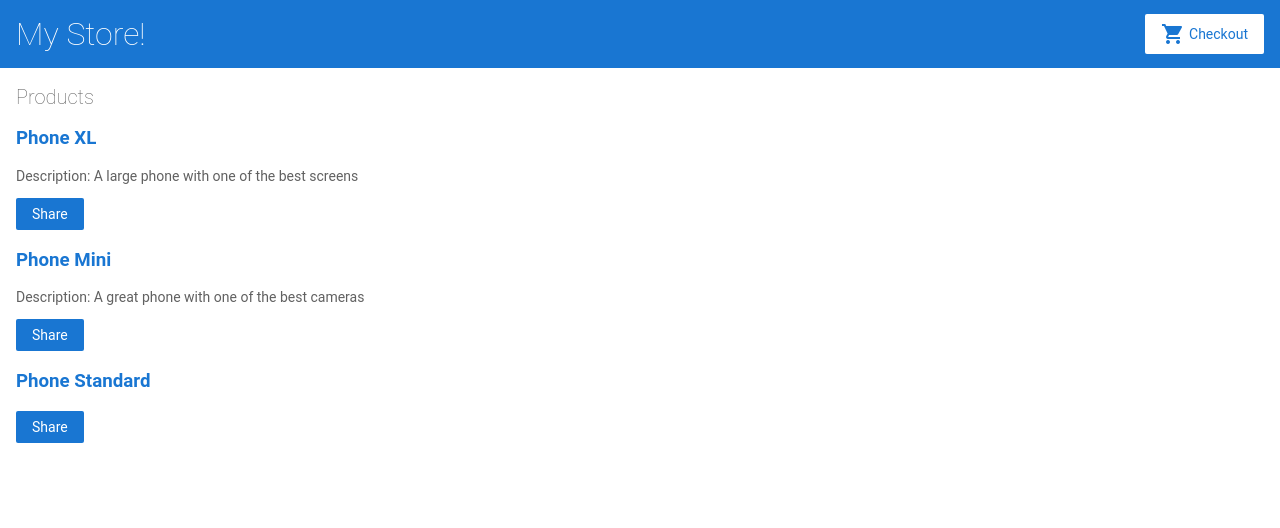
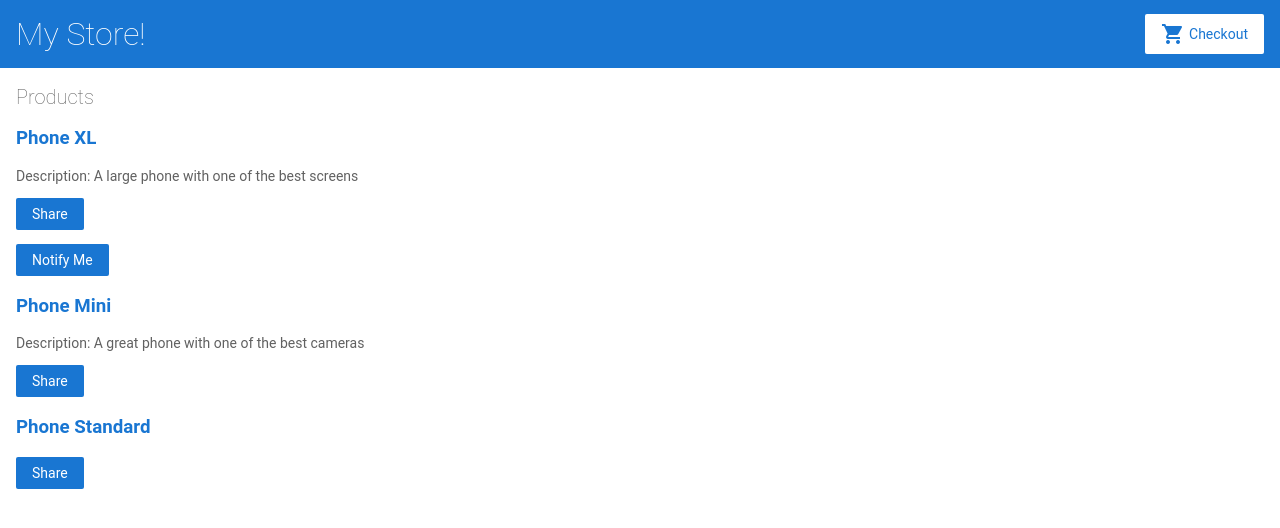
Before and after one commit to Wheeyun/angular-sample, an Angular app: page / in a window 1280 px wide. Shown: the top 528 px of the page. Built offline with nearby package versions, Linux system fonts and the light colour scheme.

Commit message:
Child Component @Input

```diff
--- /dev/null
+++ b/src/app/product-alerts/product-alerts.component.html
@@ -0,0 +1,3 @@
+<p *ngIf="product && product.price > 700">
+  <button>Notify Me</button>
+</p>
--- /dev/null
+++ b/src/app/product-alerts/product-alerts.component.ts
@@ -0,0 +1,14 @@
+import { Component, Input, OnInit } from '@angular/core';
+import { Product } from '../products';
+
+@Component({
+  selector: 'app-product-alerts',
+  templateUrl: './product-alerts.component.html',
+  styleUrls: ['./product-alerts.component.css'],
+})
+export class ProductAlertsComponent implements OnInit {
+  @Input() product!: Product;
+  constructor() {}
+
+  ngOnInit() {}
+}
--- a/src/app/product-list/product-list.component.html
+++ b/src/app/product-list/product-list.component.html
@@ -6,6 +6,7 @@
   </h3>
   <p *ngIf="product.description">Description: {{ product.description }}</p>
   <button (click)="share()">Share</button>
+  <app-product-alerts [product]="product"></app-product-alerts>
 </div>
 
 <!--
```
Also changed, not shown: src/app/app.module.ts (+6 -9 lines), src/app/product-alerts/product-alerts.component.css (added).
